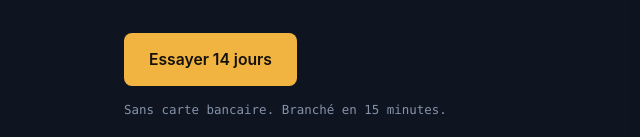
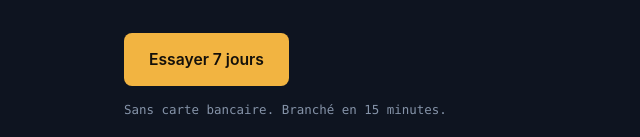
Before and after one commit to Seyli42/Setwise, a plain HTML site: page frontend/site/index.html in a window 1280 px wide. Shown: the part 663-800 px from the top of the page, 0-640 px from the left. Drawn offline with Linux system fonts and the light colour scheme.

Commit message:
fix: aligner essai 7j + prix 25/97/297 dans la copy (site, CGV) et les docs (DEMARRAGE, BILLING)

```diff
--- a/frontend/site/index.html
+++ b/frontend/site/index.html
@@ -48,7 +48,7 @@
         Il pose vos questions, lit votre agenda, et réserve le créneau.
       </p>
       <div class="hero__cta">
-        <a class="button button--primary" href="/dashboard/">Essayer 14 jours</a>
+        <a class="button button--primary" href="/dashboard/">Essayer 7 jours</a>
         <p class="hero__fine">Sans carte bancaire. Branché en 15 minutes.</p>
       </div>
     </div>
@@ -426,7 +426,7 @@
 <section class="closing">
   <div class="shell shell--narrow">
     <h2 class="closing__title">Les DM que vous n'avez pas lus ce soir ne reviendront pas demain.</h2>
-    <a class="button button--primary button--wide" href="/dashboard/">Essayer 14 jours</a>
+    <a class="button button--primary button--wide" href="/dashboard/">Essayer 7 jours</a>
     <p class="hero__fine">Sans carte bancaire. Résiliable en un clic.</p>
   </div>
 </section>
```
Also changed, not shown: frontend/site/cgv.html (+1 -1 lines), 2 other files.
